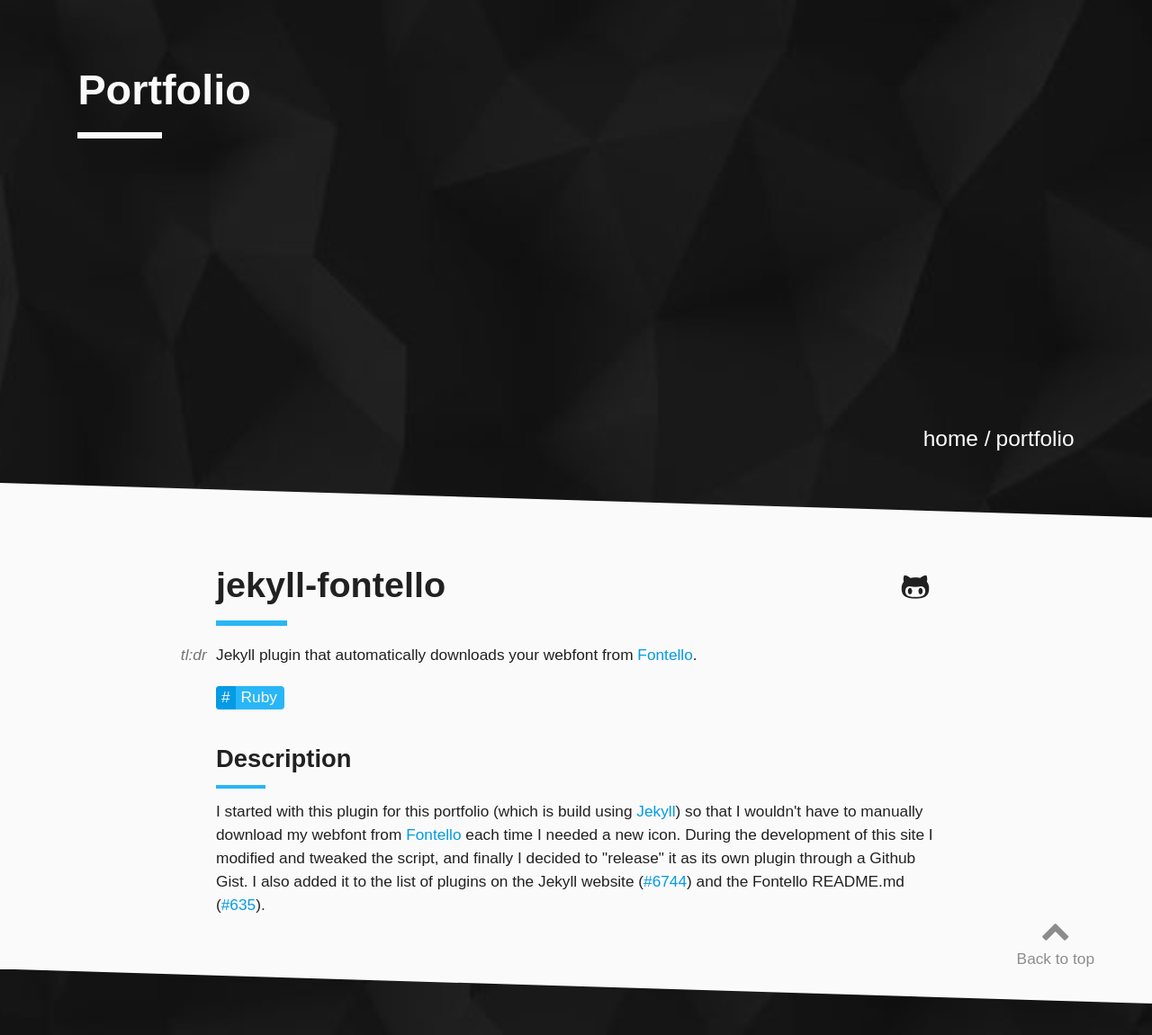
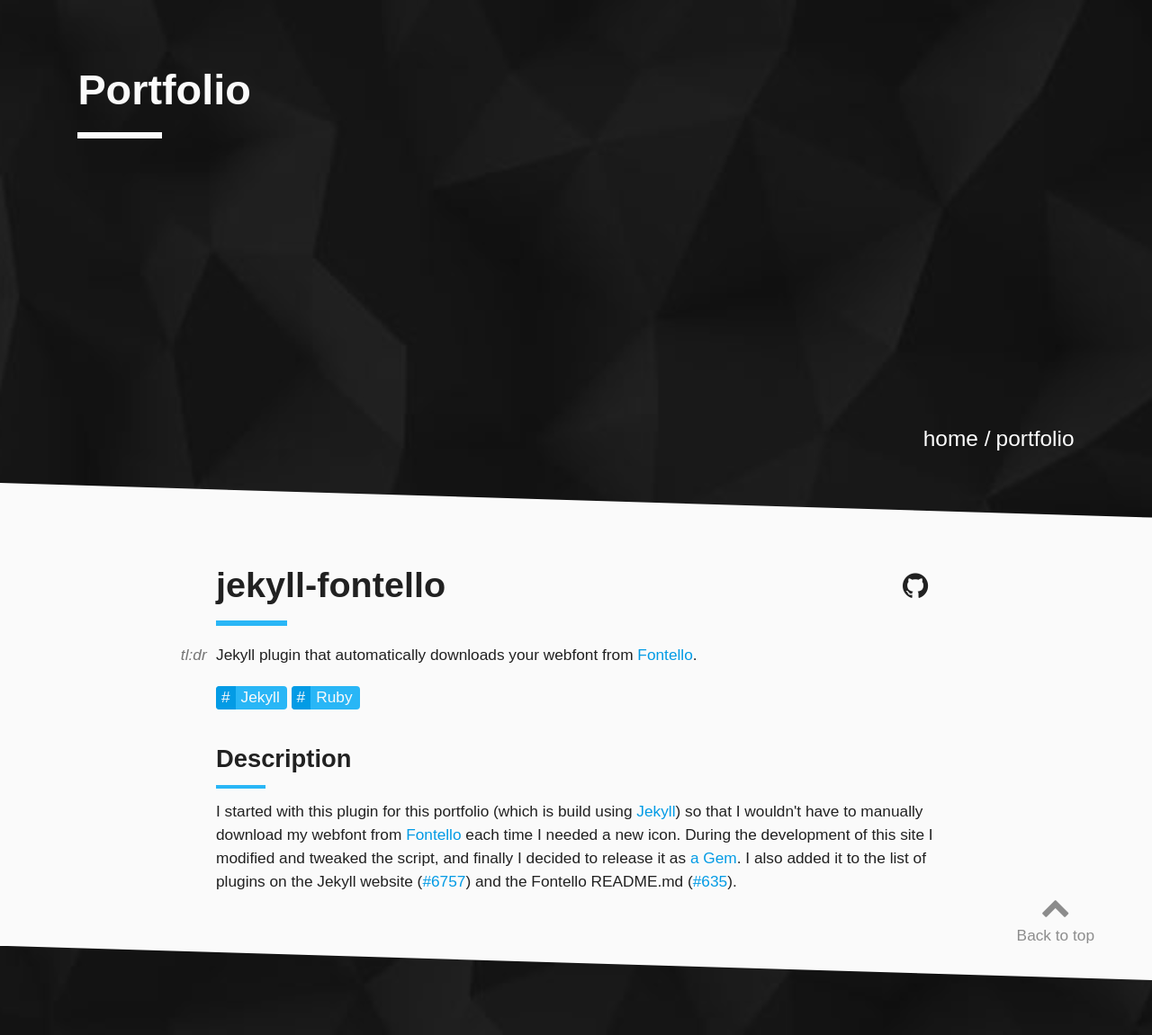
Before and after one commit to fossabot/portfolio-12, a Jekyll site: the page built from portfolio/jekyll-fontello.html, in a window 1280 px wide. Shown: the whole page at 90% size. Built offline with Jekyll 4.4.1, drawn with Linux system fonts in a browser that asks for light colours.

Commit message:
Update jekyll-fontello project description

```diff
--- a/_data/portfolio.json
+++ b/_data/portfolio.json
@@ -5,11 +5,11 @@
       "tldr": "Jekyll plugin that automatically downloads your webfont from <a class=\"text-link\" href=\"http://fontello.com/\" rel=\"noopener\">Fontello</a>.",
       "year": 2018,
       "spotlight": false,
-      "tags": ["Ruby"],
+      "tags": ["Jekyll", "Ruby"],
       "links": [
         {
-          "m_id": "gist",
-          "url": "https://gist.github.com/ericcornelissen/c09b01259496922c64949ad1bb7e0559"
+          "m_id": "github",
+          "url": "https://github.com/ericcornelissen/jekyll-fontello"
         }
       ]
     },
--- a/_plugins/fontello.rb
+++ b/_plugins/fontello.rb
@@ -1,5 +1,5 @@
 # If you're interested in this plugin, you can find a clean version here:
-# https://gist.github.com/ericcornelissen/c09b01259496922c64949ad1bb7e0559
+# https://github.com/ericcornelissen/jekyll-fontello
 
 require 'net/http'
 require 'uri'
--- a/portfolio/jekyll-fontello.html
+++ b/portfolio/jekyll-fontello.html
@@ -3,4 +3,4 @@
 layout: project
 ---
 
-<p>I started with this plugin for this portfolio (which is build using <a class="text-link" href="https://jekyllrb.com/" rel="noopener">Jekyll</a>) so that I wouldn't have to manually download my webfont from <a class="text-link" href="http://fontello.com/" el="noopener">Fontello</a> each time I needed a new icon. During the development of this site I modified and tweaked the script, and finally I decided to "release" it as its own plugin through a Github Gist. I also added it to the list of plugins on the Jekyll website (<a class="text-link" href="https://github.com/jekyll/jekyll/pull/6744" rel="noopener">#6744</a>) and the Fontello README.md (<a class="text-link" href="https://github.com/fontello/fontello/pull/635" rel="noopener">#635</a>).</p>
+<p>I started with this plugin for this portfolio (which is build using <a class="text-link" href="https://jekyllrb.com/" rel="noopener">Jekyll</a>) so that I wouldn't have to manually download my webfont from <a class="text-link" href="http://fontello.com/" el="noopener">Fontello</a> each time I needed a new icon. During the development of this site I modified and tweaked the script, and finally I decided to release it as <a class="text-link" href="https://rubygems.org/gems/jekyll-fontello" rel="noopener">a Gem</a>. I also added it to the list of plugins on the Jekyll website (<a class="text-link" href="https://github.com/jekyll/jekyll/pull/6757" rel="noopener">#6757</a>) and the Fontello README.md (<a class="text-link" href="https://github.com/fontello/fontello/pull/635" rel="noopener">#635</a>).</p>
```
